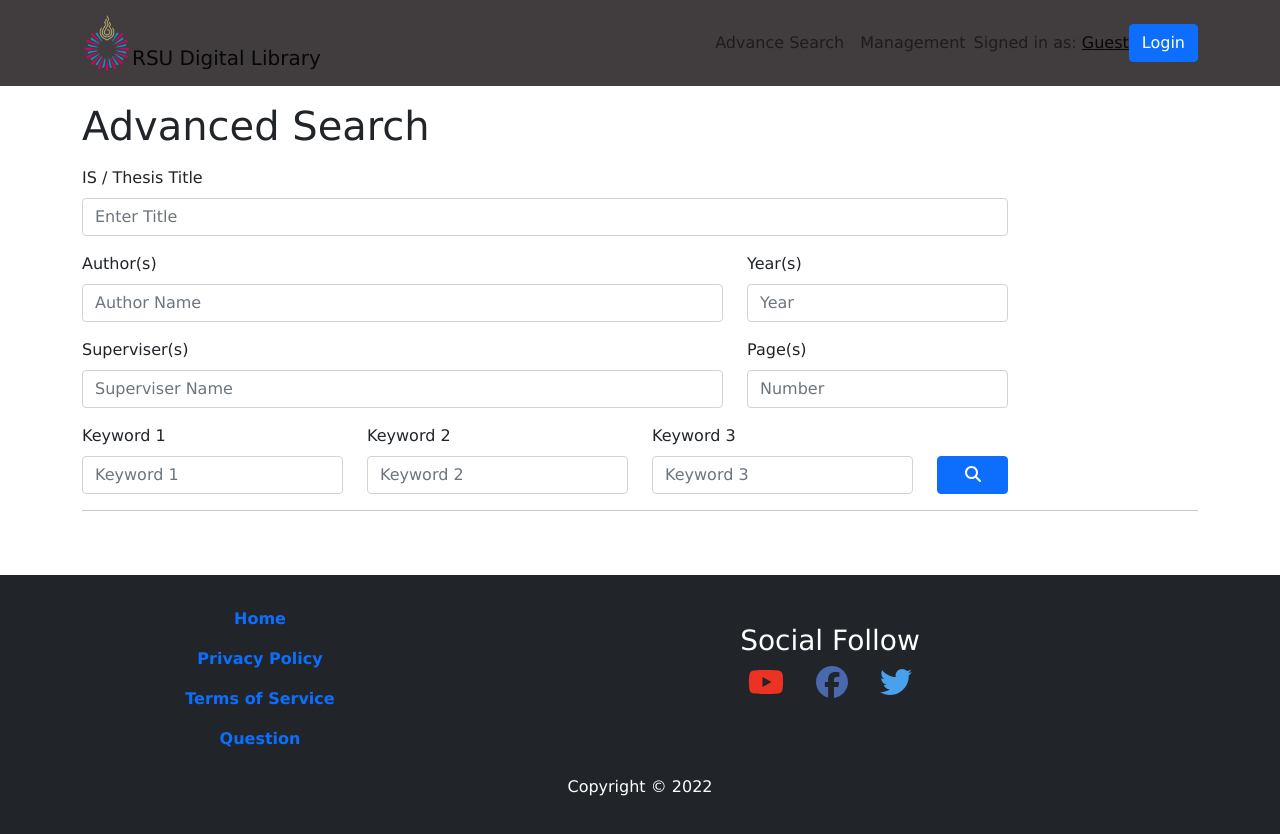
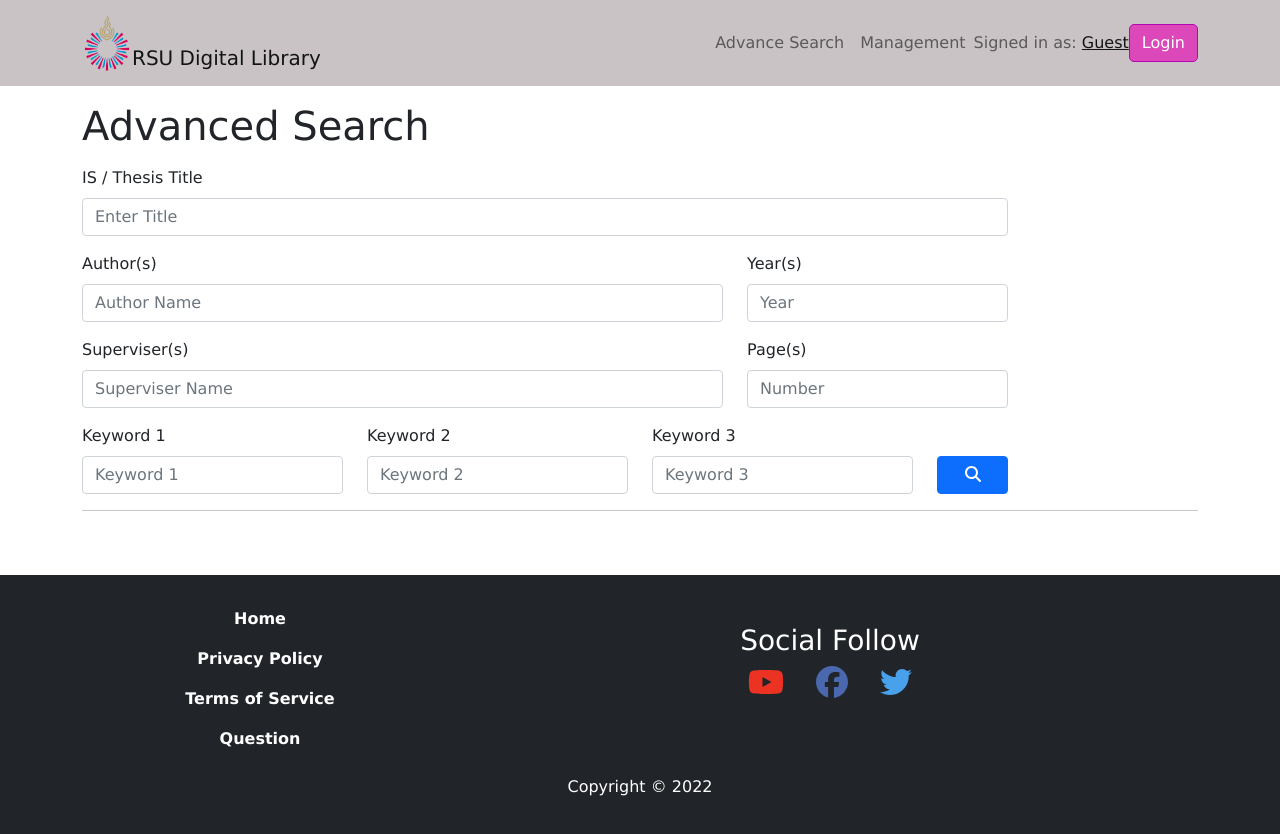
Before and after one commit to patthananp/rsu-digital-library, a React (Create React App) app in the folder Frontend/: page /search in a window 1280 px wide. Shown: the top 834 px of the page. Built offline with nearby package versions, Linux system fonts and the light colour scheme.

Commit message:
change quick search design

```diff
--- a/Frontend/src/Components/Footer.js
+++ b/Frontend/src/Components/Footer.js
@@ -12,10 +12,10 @@ function Footer() {
                 <Row>
                     <Col sm={4}>
                         <dl>
-                            <dt><Nav.Link href="/">Home</Nav.Link></dt>
-                            <dt><Nav.Link href="#2">Privacy Policy</Nav.Link></dt>
-                            <dt><Nav.Link href="#3">Terms of Service</Nav.Link></dt>
-                            <dt><Nav.Link href="#3">Question</Nav.Link></dt>
+                            <dt><Nav.Link className='whitenavlink' href="/">Home</Nav.Link></dt>
+                            <dt><Nav.Link className='whitenavlink' href="#2">Privacy Policy</Nav.Link></dt>
+                            <dt><Nav.Link className='whitenavlink' href="#3">Terms of Service</Nav.Link></dt>
+                            <dt><Nav.Link className='whitenavlink' href="#3">Question</Nav.Link></dt>
 
                         </dl>
                     </Col>
--- a/Frontend/src/Components/Header.js
+++ b/Frontend/src/Components/Header.js
@@ -3,6 +3,7 @@ import {BrowserRouter as Router,Routes, Route, Link, NavLink, useNavigate} from
 
 import {Navbar, Nav, Container, Button} from 'react-bootstrap';
 import './Search.css'
+
 
 
 function Header() {
@@ -24,7 +25,7 @@ function Header() {
     if (loggedInAs) {
         button = <Button onClick={handleLogoutClick}>Logout</Button>
     } else {
-        button = <Button onClick={handleLoginClick}>Login</Button>
+        button = <Button className='mainbutton' onClick={handleLoginClick}>Login</Button>
     }
 
     return (
--- a/Frontend/src/Components/Search.css
+++ b/Frontend/src/Components/Search.css
@@ -35,20 +35,20 @@
 
 }
 
-.searchBox {
+.searchBoxs {
     position: absolute;
-    /* top: 50%; */
+    top: 50%;
     left: 50%;
     transform:  translate(-50%,50%);
     background: rgb(149, 143, 148);
-    /* height: 40px; */
+    height: 40px;
     border-radius: 40px;
     padding: 10px;
     width: 540px;
 
 }
 
-.searchBox:hover > .searchInput {
+/* .searchBox:hover > .searchInput {
     width: 240px;
     padding: 0 6px;
 }
@@ -56,15 +56,87 @@
 .searchBox:hover > .searchButton {
   background: white;
   color : #2f3640;
-}
+} */
 
-.searchButton {
+/* .searchButton {
     color: white;
     float: right;
     width: 40px;
     height: 40px;
     border-radius: 50%;
     background: grey;
+    display: flex;
+    justify-content: center;
+    align-items: center;
+    transition: 0.4s;
+} */
+
+/* .searchInput {
+    border:none;
+    background: none;
+    outline:none;
+    float:left;
+    padding: 0;
+    color: white;
+    font-size: 16px;
+    transition: 0.4s;
+    line-height: 40px;
+    width: 0px;
+
+} */
+
+.homeSearch {
+    background-color: #2f3640;
+    padding: .35rem .35rem .35rem .75rem;
+    display: flex;
+    align-items: center;
+    border-radius: .75rem;
+    border: 3px solid gold;
+}
+
+.header {
+    background-color: rgba(197, 191, 193, 0.93);
+
+}
+
+.menubar {
+
+}
+
+.mainbutton {
+    background-color: rgb(220, 72, 185) !important;
+    border-color: rgb(180, 8, 180) !important;
+    border-radius: 5px !important;
+}
+
+.searchBox {
+    position: relative;
+    /* top: 10%; */
+    left: 50%;
+    /* right: 50%; */
+    transform:  translate(-50%,50%);
+    background: #484343;
+    height: 60px;
+    border-radius: 40px;
+    padding: 10px;
+    width: 400px;
+
+}
+
+.searchBox:hover > .searchButton {
+  background: white;
+  color : #000000;
+}
+
+.searchButton {
+    position: relative;
+    top: -100%;
+    color: white;
+    float: right;
+    width: 40px;
+    height: 40px;
+    border-radius: 50%;
+    background: #2f3640;
     display: flex;
     justify-content: center;
     align-items: center;
@@ -77,23 +149,14 @@
     outline:none;
     float:left;
     padding: 0;
-    color: white;
+    color: rgb(220, 216, 216);
     font-size: 16px;
     transition: 0.4s;
     line-height: 40px;
-    width: 0px;
-
+    width: 400px;
+    padding: 0 6px;
 }
 
-.homeSearch {
-    background-color: #2f3640;
-    padding: .35rem .35rem .35rem .75rem;
-    display: flex;
-    align-items: center;
-    border-radius: .75rem;
-    border: 3px solid gold;
+.whitenavlink {
+    color: white !important;
 }
-
-.header {
-    background-color: rgb(65, 61, 62);
-}
--- a/Frontend/src/Components/SearchBar.js
+++ b/Frontend/src/Components/SearchBar.js
@@ -36,9 +36,12 @@ function SearchBar () {
                     {/* <label>Keyword</label> */}
                 {/* </Col> */}
                 {/* <Col> */}
-                    <input className='searchBox' type="text" placeholder="Enter Keyword" />
-                    {/* <Button type="submit"><FontAwesomeIcon icon="fa-solid fa-magnifying-glass"/></Button> */}
-                    <button className='buttonbar' type="submit"><FontAwesomeIcon icon="fa-solid fa-magnifying-glass" /></button>
+
+                    <div class="searchBox">
+                        <input className='searchInput' type="text" placeholder="Enter Keyword" />
+                        {/* <Button type="submit"><FontAwesomeIcon icon="fa-solid fa-magnifying-glass"/></Button> */}
+                        <button className='searchButton' type="submit"><FontAwesomeIcon icon="fa-solid fa-magnifying-glass" /></button>
+                    </div>
 
 
                 {/* </Col> */}
--- a/Frontend/src/Components/Social.css
+++ b/Frontend/src/Components/Social.css
@@ -29,3 +29,7 @@ color: #49a1eb;
     bottom: 2rem;
     /* box-sizing: 10px 10px 10px 10px; */
 }
+
+.sotext {
+    color: whitesmoke;
+}
--- a/Frontend/src/Pages/CategoryItem.js
+++ b/Frontend/src/Pages/CategoryItem.js
@@ -5,6 +5,7 @@ import { FontAwesomeIcon } from '@fortawesome/react-fontawesome'
 import { faTrash } from "@fortawesome/free-solid-svg-icons";
 import axios from 'axios';
 import Swal from 'sweetalert2';
+import './Form.css'
 
 
 function CategoryItem(props) {
@@ -74,16 +75,16 @@ function CategoryItem(props) {
             <td>{item.pages}</td>
             <td>{item.year}</td>
             <td>
-                <Button onClick={() => downloadResearch(item.id)}>
+                <Button className='blackbutton' onClick={() => downloadResearch(item.id)}>
                     <FontAwesomeIcon icon="fa-solid fa-cloud-arrow-down" />
                 </Button></td>
             <td>
                 <Link to="/researchForm" state={item}>
-                    <Button color='black'>
+                    <Button className='blackbutton'>
                         <FontAwesomeIcon icon="fa-solid fa-pen-to-square" />
                     </Button>
                 </Link>
-                <Button onClick={() => confirmDelete(item.id)}>
+                <Button className='blackbutton' onClick={() => confirmDelete(item.id)}>
                     <FontAwesomeIcon icon="fa-solid fa-trash" />
                 </Button>
 
--- a/Frontend/src/Pages/Form.css
+++ b/Frontend/src/Pages/Form.css
@@ -13,7 +13,13 @@ box-shadow: 0px 8px 15px rgba(0, 0, 0, 0.1);
 transition: all 0.3s ease 0s;
 cursor: pointer;
 outline: none;
-} */ */
+} */
+
+.blackbutton {
+    background-color: rgb(155, 150, 150) !important;
+    border-color: rgb(82, 79, 79) !important;
+    border-radius: 30px !important;
+}
 
 button:hover {
 background-color: #23c483;
```
